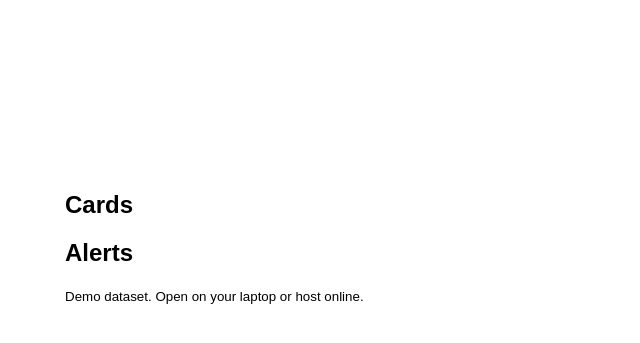
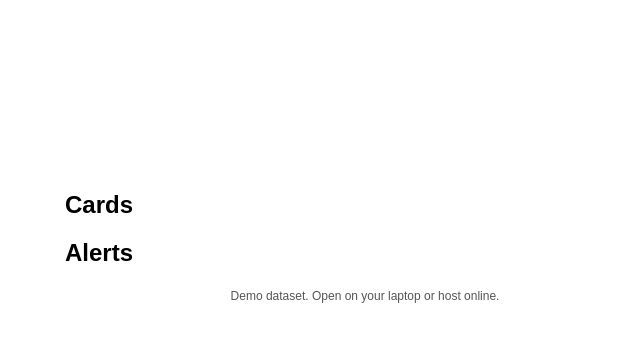
Before and after one commit to travisleblanc937-rgb/travpricechecklive, a plain HTML site: page index.html in a window 1280 px wide. Shown: the part 149-492 px from the top of the page, without its empty margins (275-915 px from the left). Drawn offline with nearby package versions, Linux system fonts and the light colour scheme.

Commit message:
Update style.css

```diff
--- a/style.css
+++ b/style.css
@@ -2,6 +2,12 @@ body {
   font-family: sans-serif;
   margin: 0;
   padding: 0;
+}
+footer {
+  text-align: center;
+  font-size: 0.9rem;
+  color: #555;
+  margin-top: 20px;
 }
 
 .app {
```
